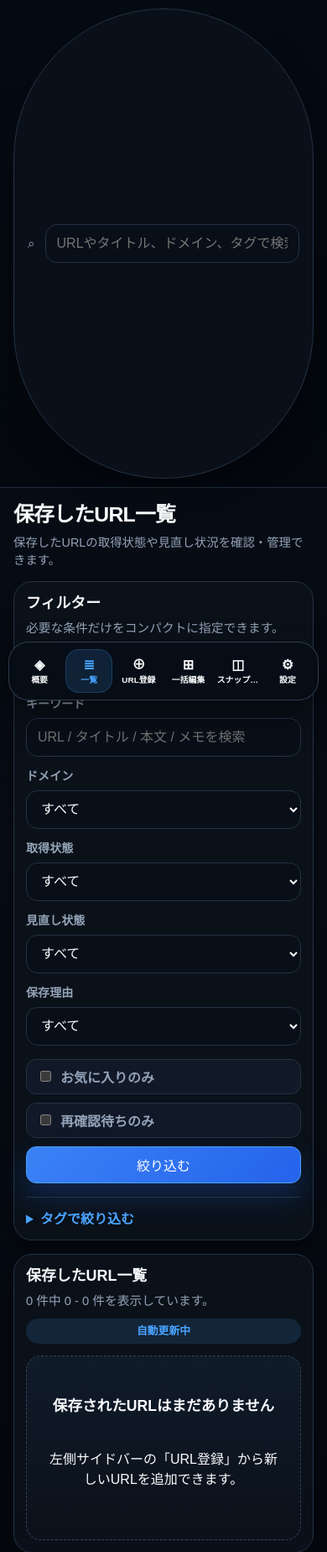
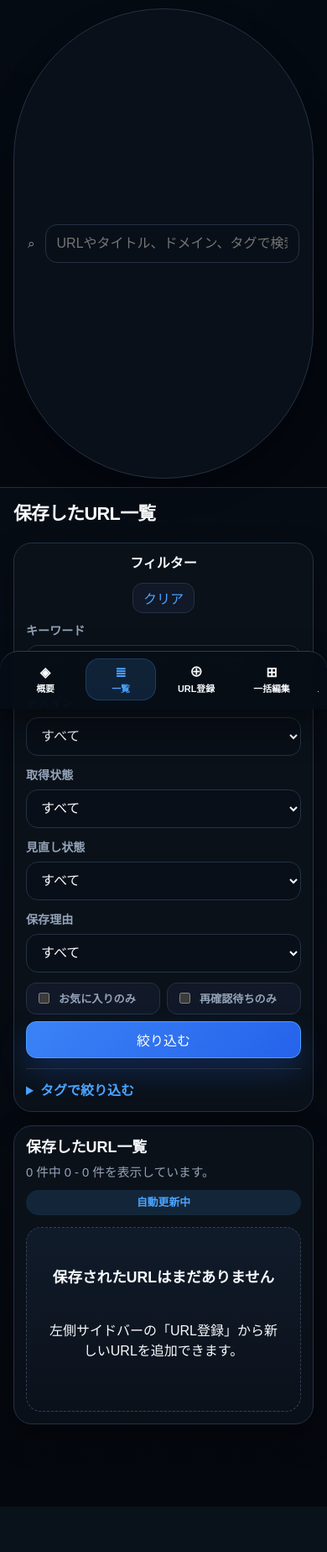
Before and after one commit to IceBoxninaru/url-, a Django app: page /resources/ in a window 390 px wide. Shown: the top 1848 px of the page at 84% size. After the commit the page ends 1794 px from the top, so only its background shows below. Run offline with Django 5.2, Linux system fonts and the light colour scheme; tables that the repository leaves empty hold one stand-in row (values such as "Sample post").

Commit message:
Refine mobile resource list layout

```diff
--- a/app/static/app.css
+++ b/app/static/app.css
@@ -1556,14 +1556,17 @@ input[type="checkbox"] {
 
     .app-sidebar {
         position: fixed;
-        left: max(10px, env(safe-area-inset-left));
-        right: max(10px, env(safe-area-inset-right));
-        bottom: max(10px, env(safe-area-inset-bottom));
+        left: 0;
+        right: 0;
+        bottom: 0;
         z-index: 40;
         display: block;
-        padding: 8px;
+        padding: 8px 10px calc(8px + env(safe-area-inset-bottom));
         border: 1px solid rgba(51, 65, 85, 0.88);
-        border-radius: 24px;
+        border-right: 0;
+        border-bottom: 0;
+        border-left: 0;
+        border-radius: 22px 22px 0 0;
         background: rgba(7, 13, 22, 0.94);
         box-shadow: 0 18px 42px rgba(0, 0, 0, 0.42);
         backdrop-filter: blur(18px);
@@ -1574,20 +1577,30 @@ input[type="checkbox"] {
     }
 
     .app-nav {
-        grid-template-columns: repeat(6, minmax(0, 1fr));
-        gap: 4px;
+        display: flex;
+        gap: 8px;
+        overflow-x: auto;
+        padding: 0 2px 2px;
+        scroll-snap-type: x proximity;
+        scrollbar-width: none;
+    }
+
+    .app-nav::-webkit-scrollbar {
+        display: none;
     }
 
     .app-nav__link {
         display: grid;
+        flex: 0 0 92px;
         justify-items: center;
         align-content: center;
-        gap: 3px;
-        min-height: 56px;
-        padding: 6px 3px;
-        border-radius: 18px;
+        gap: 4px;
+        min-height: 54px;
+        padding: 7px 6px;
+        border-radius: 16px;
+        scroll-snap-align: center;
         text-align: center;
-        font-size: 0.67rem;
+        font-size: 0.72rem;
         line-height: 1.15;
     }
 
@@ -1632,7 +1645,7 @@ input[type="checkbox"] {
 
     .workspace {
         padding-top: 18px;
-        padding-bottom: calc(112px + env(safe-area-inset-bottom));
+        padding-bottom: calc(98px + env(safe-area-inset-bottom));
     }
 
     .workspace-stack {
@@ -1647,12 +1660,58 @@ input[type="checkbox"] {
 
     .page-header h1 {
         margin-bottom: 6px;
-        font-size: 1.72rem;
+        font-size: 1.48rem;
         overflow-wrap: anywhere;
     }
 
     .page-subtitle {
-        font-size: 0.9rem;
+        display: none;
+    }
+
+    .filter-panel {
+        padding: 12px;
+        border-radius: 18px;
+    }
+
+    .filter-panel .section-heading {
+        align-items: center;
+        margin-bottom: 10px;
+    }
+
+    .filter-panel .section-heading h2 {
+        margin: 0;
+        font-size: 1rem;
+    }
+
+    .filter-panel .section-subtitle {
+        display: none;
+    }
+
+    .filter-panel .section-heading > .button {
+        width: auto;
+        min-height: 36px;
+        padding: 0 12px;
+    }
+
+    .filter-form {
+        gap: 12px;
+    }
+
+    .filter-panel .filter-inline-row {
+        display: grid;
+        grid-template-columns: repeat(2, minmax(0, 1fr));
+        gap: 8px;
+    }
+
+    .filter-panel .filter-inline-row .button--primary {
+        grid-column: 1 / -1;
+        width: 100%;
+    }
+
+    .toggle-inline {
+        min-height: 38px;
+        padding: 0 10px;
+        font-size: 0.82rem;
     }
 
     .page-actions {
@@ -1840,7 +2006,7 @@ input[type="checkbox"] {
 
 @media (max-width: 520px) {
     .page-header h1 {
-        font-size: 1.55rem;
+        font-size: 1.36rem;
     }
 
     .panel {
@@ -1853,14 +2019,14 @@ input[type="checkbox"] {
     }
 
     .app-nav {
-        grid-template-columns: repeat(6, minmax(0, 1fr));
-        gap: 3px;
+        gap: 6px;
     }
 
     .app-nav__link {
-        min-height: 52px;
+        flex-basis: 84px;
+        min-height: 50px;
         border-radius: 16px;
-        font-size: 0.62rem;
+        font-size: 0.68rem;
     }
 
     .app-nav__icon {
--- a/app/templates/resources/_resource_results.html
+++ b/app/templates/resources/_resource_results.html
@@ -34,7 +34,7 @@
                     {% for resource in resources %}
                         <tr>
                             <td data-label="タイトル">
-                                <div class="resource-table__identity">
+                                <div class="resource-table__identity {% if not resource.latest_screenshot_path %}resource-table__identity--no-thumb{% endif %}">
                                     {% if resource.latest_screenshot_path %}
                                         <img
                                             src="/{{ resource.latest_screenshot_path }}"
@@ -67,32 +67,32 @@
                                     </div>
                                 </div>
                             </td>
-                            <td data-label="保存理由">
+                            <td class="resource-table__cell resource-table__cell--reason" data-label="保存理由">
                                 {% if resource.save_reason %}
                                     <span class="tone-chip tone-chip--neutral">{{ resource.get_save_reason_display }}</span>
                                 {% else %}
                                     <span class="muted">-</span>
                                 {% endif %}
                             </td>
-                            <td data-label="見直し状態">
+                            <td class="resource-table__cell resource-table__cell--review" data-label="見直し">
                                 {% if resource.review_state != "none" %}
                                     <span class="status-chip status-chip--review-{{ resource.review_state }}">{{ resource.get_review_state_display }}</span>
                                 {% else %}
                                     <span class="muted">未設定</span>
                                 {% endif %}
                             </td>
-                            <td data-label="取得状態">
+                            <td class="resource-table__cell resource-table__cell--capture" data-label="取得">
                                 <span class="status-chip status-chip--resource-{{ resource.current_status }}">{{ resource.get_current_status_display }}</span>
                             </td>
-                            <td data-label="リンク状態">
+                            <td class="resource-table__cell resource-table__cell--link" data-label="リンク">
                                 {% if resource.link_status != "unchecked" %}
                                     <span class="status-chip status-chip--link-{{ resource.link_status }}">{{ resource.get_link_status_display }}</span>
                                 {% else %}
                                     <span class="muted">未確認</span>
                                 {% endif %}
                             </td>
-                            <td data-label="次の行動">{{ resource.next_action|default:"-" }}</td>
-                            <td data-label="再確認日">
+                            <td class="resource-table__cell resource-table__cell--next-action" data-label="次の行動">{{ resource.next_action|default:"-" }}</td>
+                            <td class="resource-table__cell resource-table__cell--recheck" data-label="再確認">
                                 {% if resource.recheck_at %}
                                     {{ resource.recheck_at|date:"Y/m/d" }}
                                     {% if resource.is_recheck_due %}
@@ -102,7 +102,7 @@
                                     <span class="muted">-</span>
                                 {% endif %}
                             </td>
-                            <td data-label="タグ">
+                            <td class="resource-table__cell resource-table__cell--tags" data-label="タグ">
                                 <div class="tag-chip-list">
                                     {% for tag in resource.tags.all %}
                                         <span class="tag-chip" style="--tag-color: {{ tag.color }}">{{ tag.name }}</span>
@@ -111,10 +111,10 @@
                                     {% endfor %}
                                 </div>
                             </td>
-                            <td class="resource-table__star" data-label="お気に入り">
+                            <td class="resource-table__cell resource-table__cell--favorite resource-table__star" data-label="お気に入り">
                                 {% if resource.favorite %}★{% else %}☆{% endif %}
                             </td>
-                            <td data-label="最終更新">
+                            <td class="resource-table__cell resource-table__cell--updated" data-label="更新">
                                 <p>{{ resource.updated_at|date:"Y/m/d" }}</p>
                                 <p class="muted">{{ resource.updated_at|date:"H:i" }}</p>
                                 {% if resource.latest_translation %}
--- a/app/templates/resources/list.html
+++ b/app/templates/resources/list.html
@@ -11,7 +11,7 @@
         </div>
     </section>
 
-    <section class="panel">
+    <section class="panel filter-panel">
         <div class="section-heading">
             <div>
                 <h2>フィルター</h2>
```
Also changed, not shown: other parts of app/static/app.css (+144 -16 lines).
